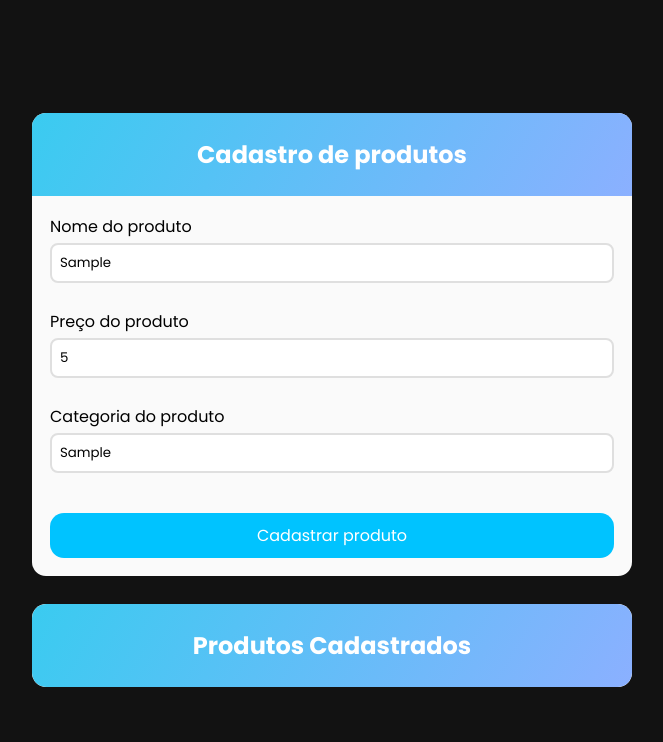
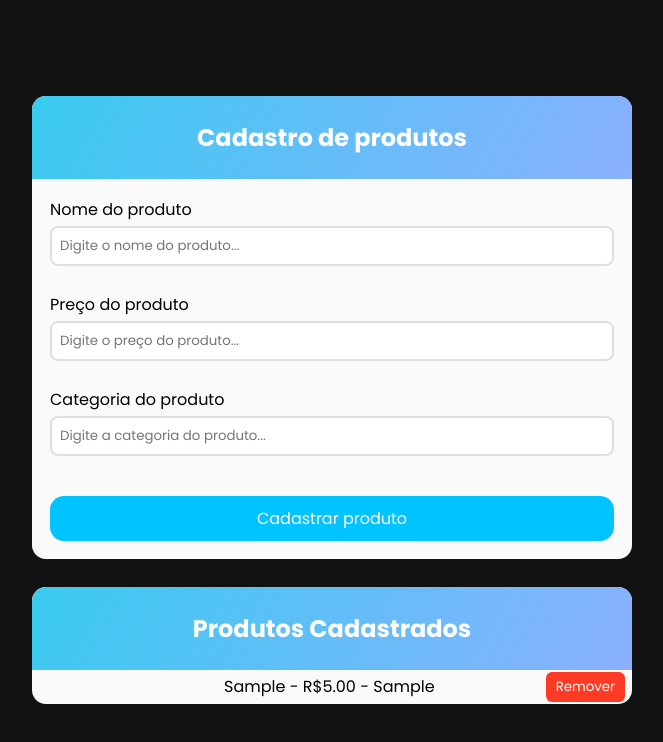
Before and after one commit to gaelos7k/UC4---POO, a plain HTML site: page index.html in a window 1280 px wide. Both pictures are taken after typing "Sample", "5", "Sample" into the empty fields and a click on the button "Cadastrar produto". Shown: the whole page, without its empty margins (308-971 px from the left). Drawn offline with Linux system fonts and the light colour scheme.

Commit message:
Adicionado a atualização de itens de lista e botão de remover

```diff
--- a/script.js
+++ b/script.js
@@ -2,6 +2,7 @@ const form = document.getElementById('form');
 const product = document.getElementById('product');
 const price = document.getElementById('price');
 const category = document.getElementById('category');
+const priductList = document.getElementById('orderedList');
 
 form.addEventListener('submit', (event) => {
     event.preventDefault();
@@ -70,6 +71,7 @@ function checkForm() {
 
     if (isValid) {
         alert('PRODUTO CADASTRADO COM SUCESSO!');
+        form.reset();
     }
 
 }
@@ -84,9 +86,58 @@ function errorInput(input, message) {
 }
 
 class Product {
-    constructor(name, price, category){
+    constructor(name, price, category) {
         this.name = name;
         this.price = price;
         this.category = category;
     }
 }
+
+class ProductManager {
+    constructor() {
+        this.products = [];
+        this.listElement = document.getElementById('orderedList');
+    }
+
+    adicionarProduto(produto) {
+        this.products.push(produto);
+        this.listarProdutos();
+    }
+
+    removerProduto(index) {
+        this.products.splice(index, 1);
+        this.listarProdutos();
+    }
+
+    listarProdutos() {
+        this.listElement.innerHTML = '';
+
+        this.products.forEach((produto, index) => {
+            const li = document.createElement('li');
+            li.textContent = `${produto.name} - R$${parseFloat(produto.price).toFixed(2)} - ${produto.category}`;
+
+            const btn = document.createElement('button');
+            btn.textContent = 'Remover';
+            btn.style.marginLeft = '10px';
+            btn.onclick = () => this.removerProduto(index);
+
+            li.appendChild(btn);
+            this.listElement.appendChild(li);
+        });
+    }
+}
+
+// Instanciando o gerenciador
+const manager = new ProductManager();
+
+// Substitua a função antiga:
+function registerProduct() {
+    const name = product.value.trim();
+    const priceValue = parseFloat(price.value);
+    const cat = category.value.trim();
+
+    if (name && priceValue > 0 && cat) {
+        const newProduct = new Product(name, priceValue, cat);
+        manager.adicionarProduto(newProduct);
+    }
+}
--- a/styles.css
+++ b/styles.css
@@ -99,5 +99,23 @@ body {
     text-align: center;
     color: #fff;
     background-color: #fafafa;
-    border-radius: 14px;
+    border-radius: 14px 14px 0 0;
 }
+
+.orderedList li {
+    margin-bottom: 2px;
+    display: flex;
+    justify-content: space-between;
+    align-items: center;
+    margin-left: 32%;
+}
+
+.orderedList button {
+    background-color: #ff3b25;
+    border: none;
+    border-radius: 6px;
+    color: white;
+    padding: 5px 10px;
+    cursor: pointer;
+    margin: 2px 7px 0px 2px;
+}
```
Also changed, not shown: index.html (+1 -3 lines).
